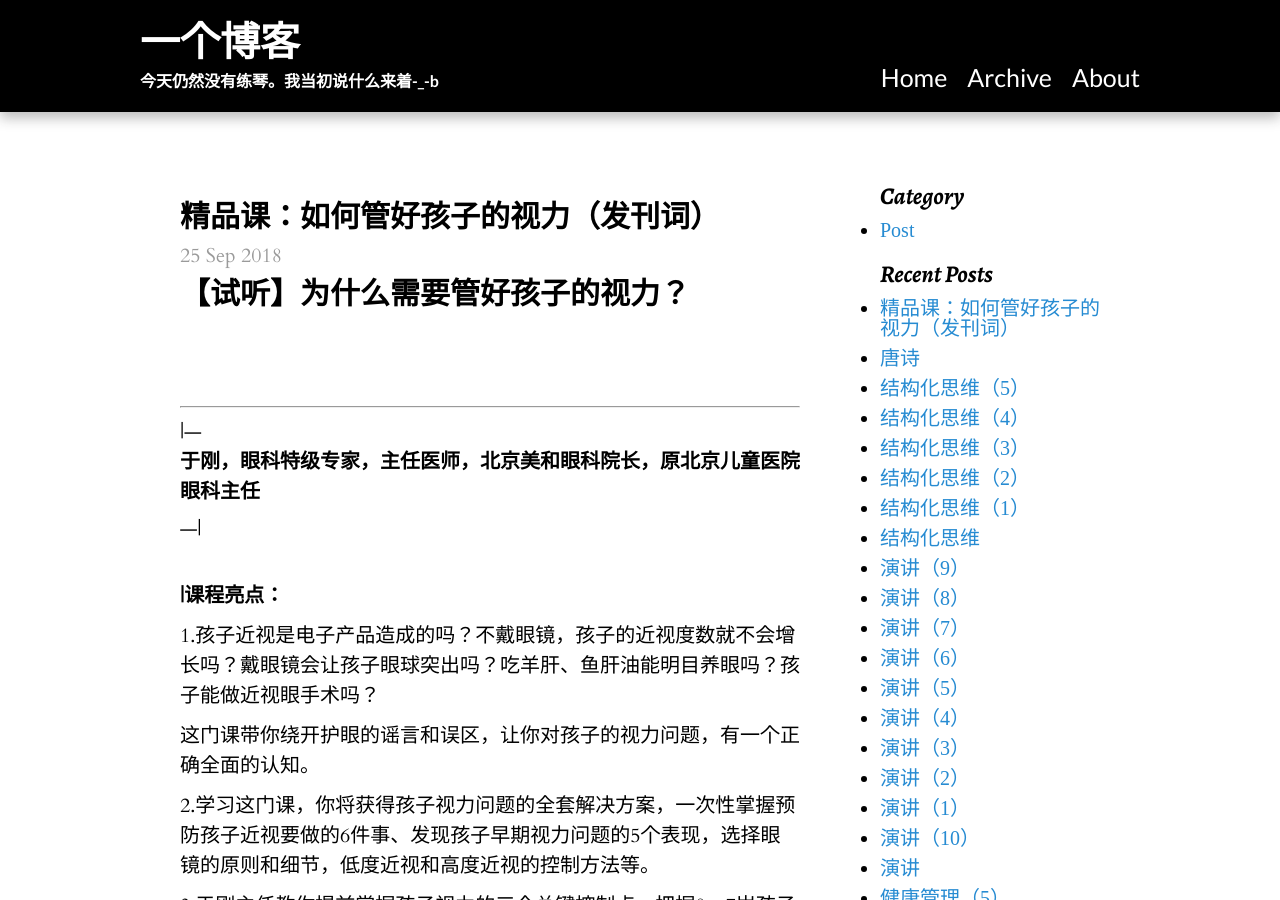
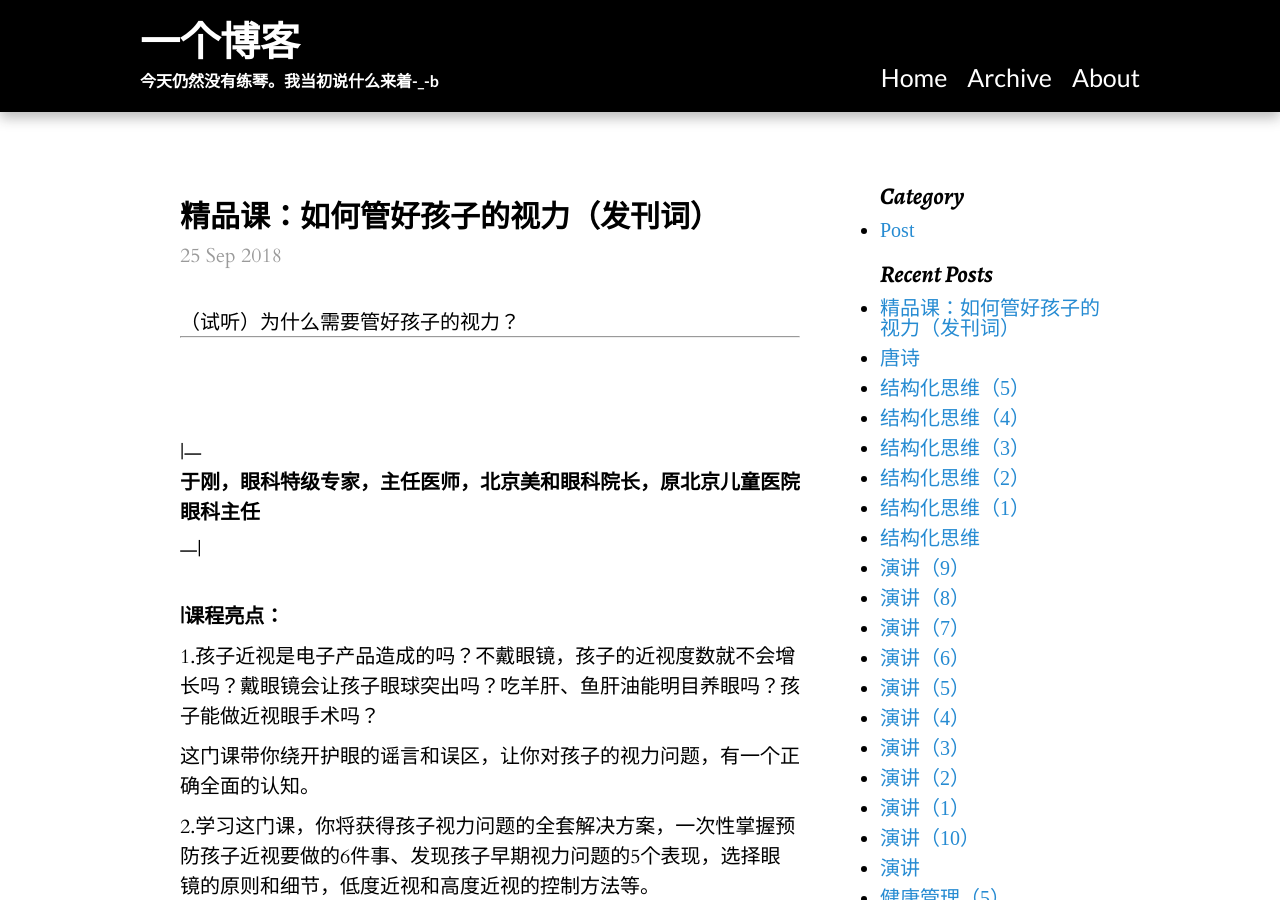
Before and after one commit to xjxuyang/xjxuyang.github.io, a Jekyll site: the page built from _posts/2018-09-25-如何管好孩子的视力（0）.md, in a window 1280 px wide and 900 px high. Built offline with Jekyll 4.4.1, drawn with Linux system fonts in a browser that asks for light colours; some web fonts are replaced.

Commit message:
Update 2018-09-25-如何管好孩子的视力（0）.md

```diff
--- a/_posts/2018-09-25-如何管好孩子的视力（0）.md
+++ b/_posts/2018-09-25-如何管好孩子的视力（0）.md
@@ -3,13 +3,13 @@ layout: post
 title: 精品课：如何管好孩子的视力（发刊词）
 category: Post
 ---
-
-## **【试听】为什么需要管好孩子的视力？** ##
-
+<br />
+（试听）为什么需要管好孩子的视力？
+* * *
 <br />
 <br />
 <br />
-* * *
+
 
 |---
 
```
